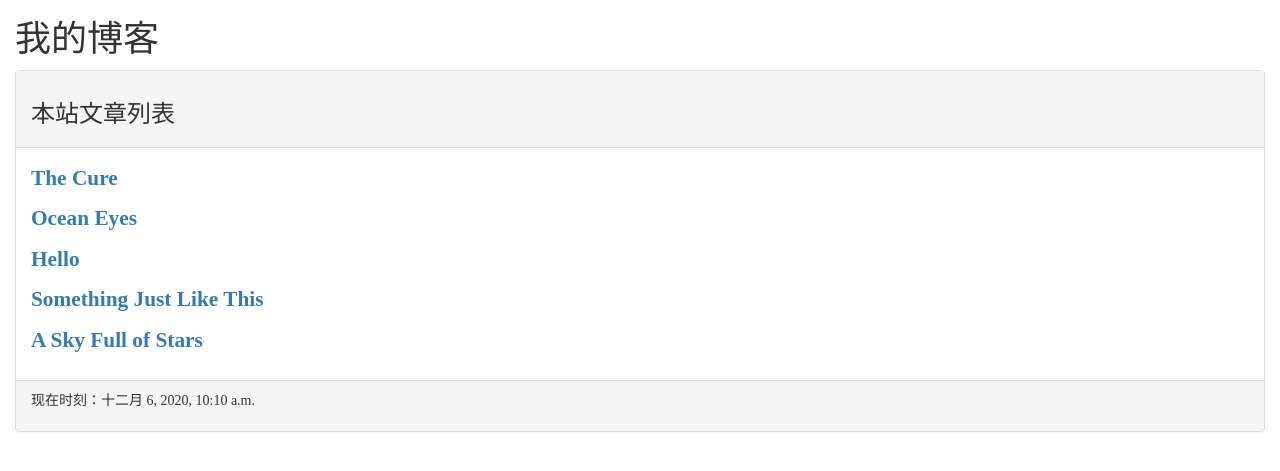
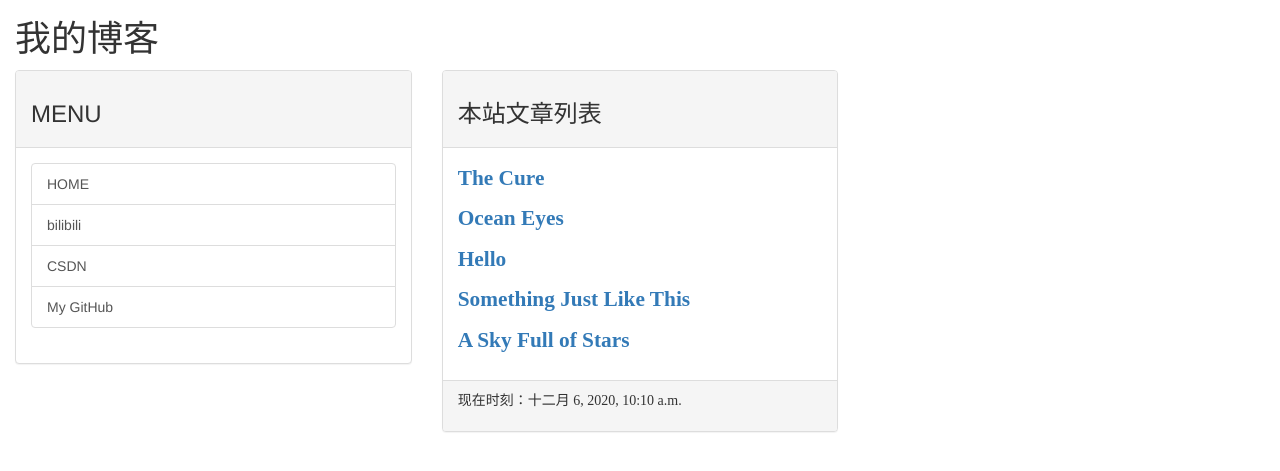
Before and after one commit to Kakaluoto/myblog, a Django app: page / in a window 1280 px wide. Shown: the top 471 px of the page. Run offline with Django 3.2, Linux system fonts and the light colour scheme; data comes from the database, SQL or seed files in the repository; some libraries are stand-ins or nearby versions.

Commit message:
third commit

```diff
--- a/templates/base.html
+++ b/templates/base.html
@@ -20,6 +20,25 @@
 <body>
     <div class="container-fluid">
         {% include 'header.html' %}
+        <div class="row">
+            <div class="col-sm-4 col-md-4">
+                <div class="panel panel-default">
+                    <div class="panel-heading">
+                        <h3>
+                            MENU
+                        </h3>
+                    </div>
+                    <div class="panel-body">
+                        <div class="list-group">
+                            <a href="/" class="list-group-item">HOME</a>
+                            <a href="https://www.bilibili.com/" class="list-group-item">bilibili</a>
+                            <a href="https://www.csdn.net/" class="list-group-item">CSDN</a>
+                            <a href="https://github.com/Kakaluoto" class="list-group-item">My GitHub</a>
+                        </div>
+                    </div>
+                </div>
+            </div>
+            <div class="col-sm-4 col-md-4">
                 <div class="panel panel-default">
                     <div class="panel-heading">
                         {% block headmessage %} {% endblock %}
@@ -30,7 +49,8 @@
                     <div class="panel-footer">
                         {% include 'footer.html' %}
                     </div>
-
+                </div>
+            </div>
         </div>
     </div>
 </body>
```
Lines whose indentation alone changed are shown as unchanged.
